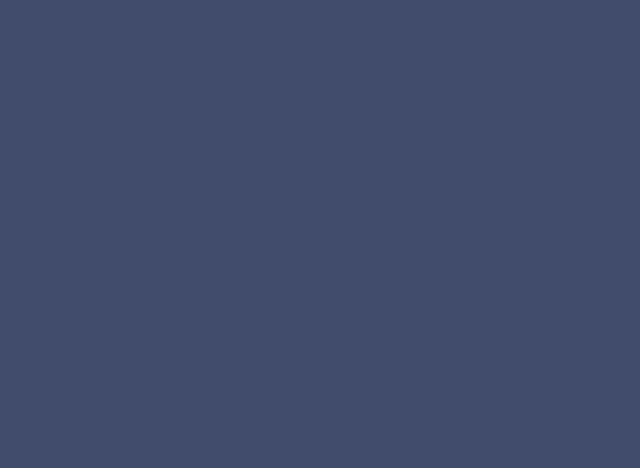
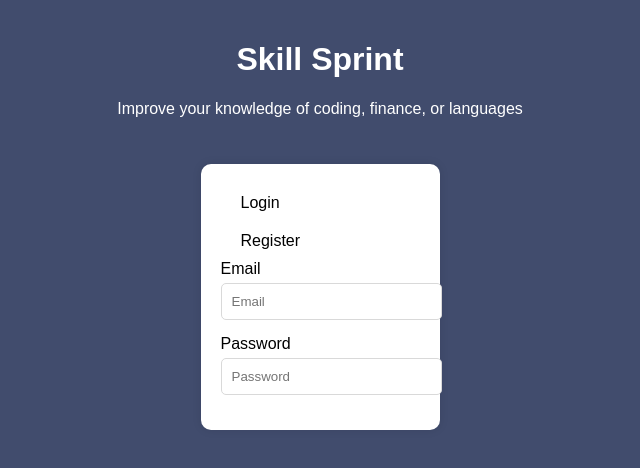
Before and after one commit to EricLarwa/SkillSprint, a React (Create React App) app in the folder skillsprint/frontend/: page / in a window 1280 px wide. Before the commit this address had no page. Shown: the top 468 px of the page, without its empty margins (320-960 px from the left). Built offline with nearby package versions, Linux system fonts and the light colour scheme.

Commit message:
fixes to python environment

```diff
--- a/skillsprint/frontend/src/App.js
+++ b/skillsprint/frontend/src/App.js
@@ -6,7 +6,7 @@ function App() {
   return (
     <Router>
         <Routes>
-          <Route path="/main" element={<LoginSignup />} />
+          <Route path="/" element={<LoginSignup />} />
         </Routes>
     </Router>
   );
--- a/skillsprint/frontend/src/UserLogin/LoginSignup.css
+++ b/skillsprint/frontend/src/UserLogin/LoginSignup.css
@@ -9,7 +9,7 @@ body {
     flex-direction: column;
     align-items: center;
     padding: 20px;
-    background-color: #414C6D; /* White Background for the Container */
+    background-color: #414C6D;
     min-height: 100vh;
 }
 
@@ -19,15 +19,15 @@ body {
 }
 
 .intro-container h1 {
-    color: #FFFFFF; /* Default text color */
+    color: #FFFFFF;
 }
 
 .intro-container p {
-    color: #FFFFFF; /* Default text color */
+    color: #FFFFFF;
 }
 
 .form-container {
-    background-color: #FFFFFF; /* Light Grey Background for Form */
+    background-color: #FFFFFF;
     padding: 20px;
     border-radius: 10px;
     box-shadow: 0 0 10px rgba(0, 0, 0, 0.1);
```
